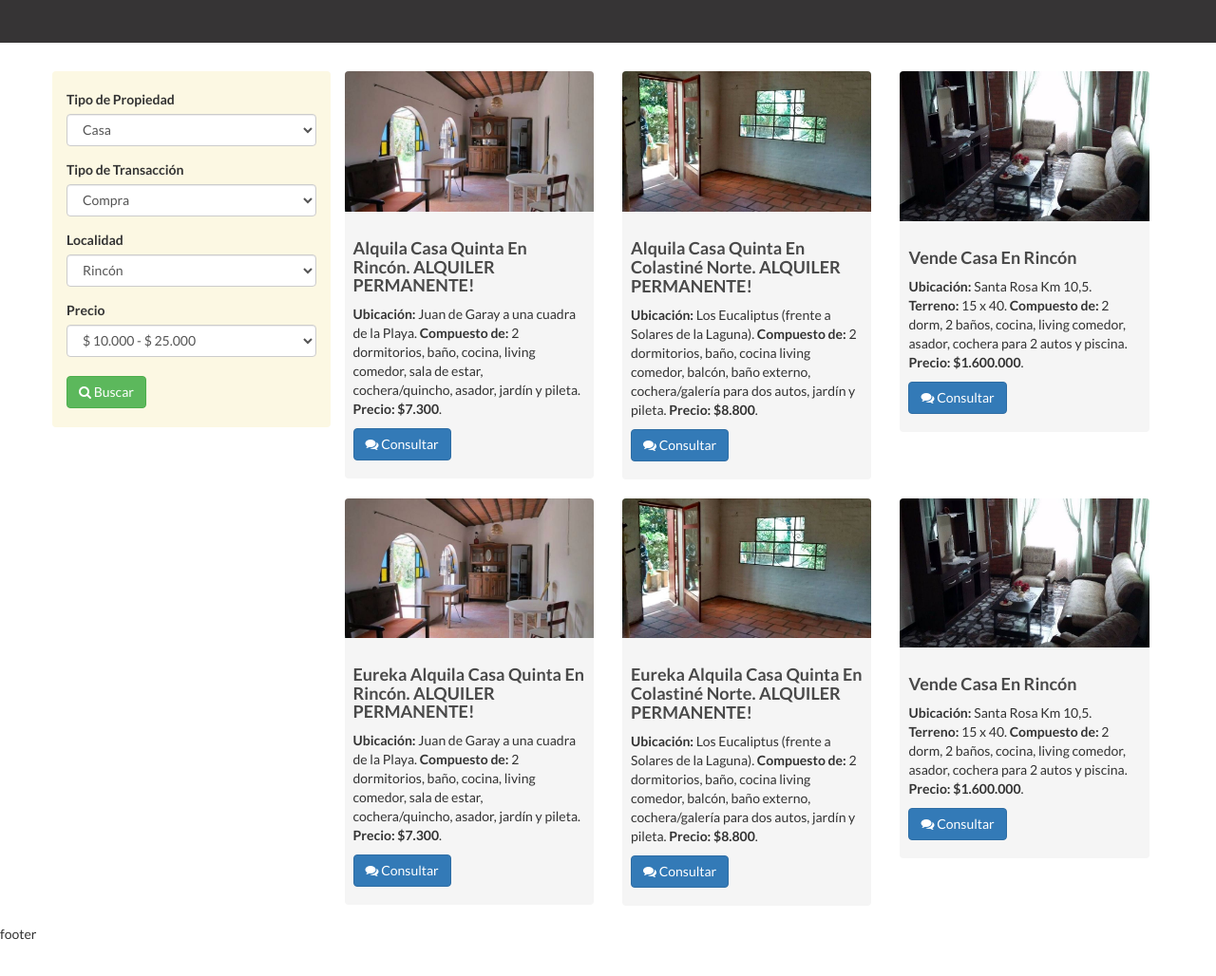
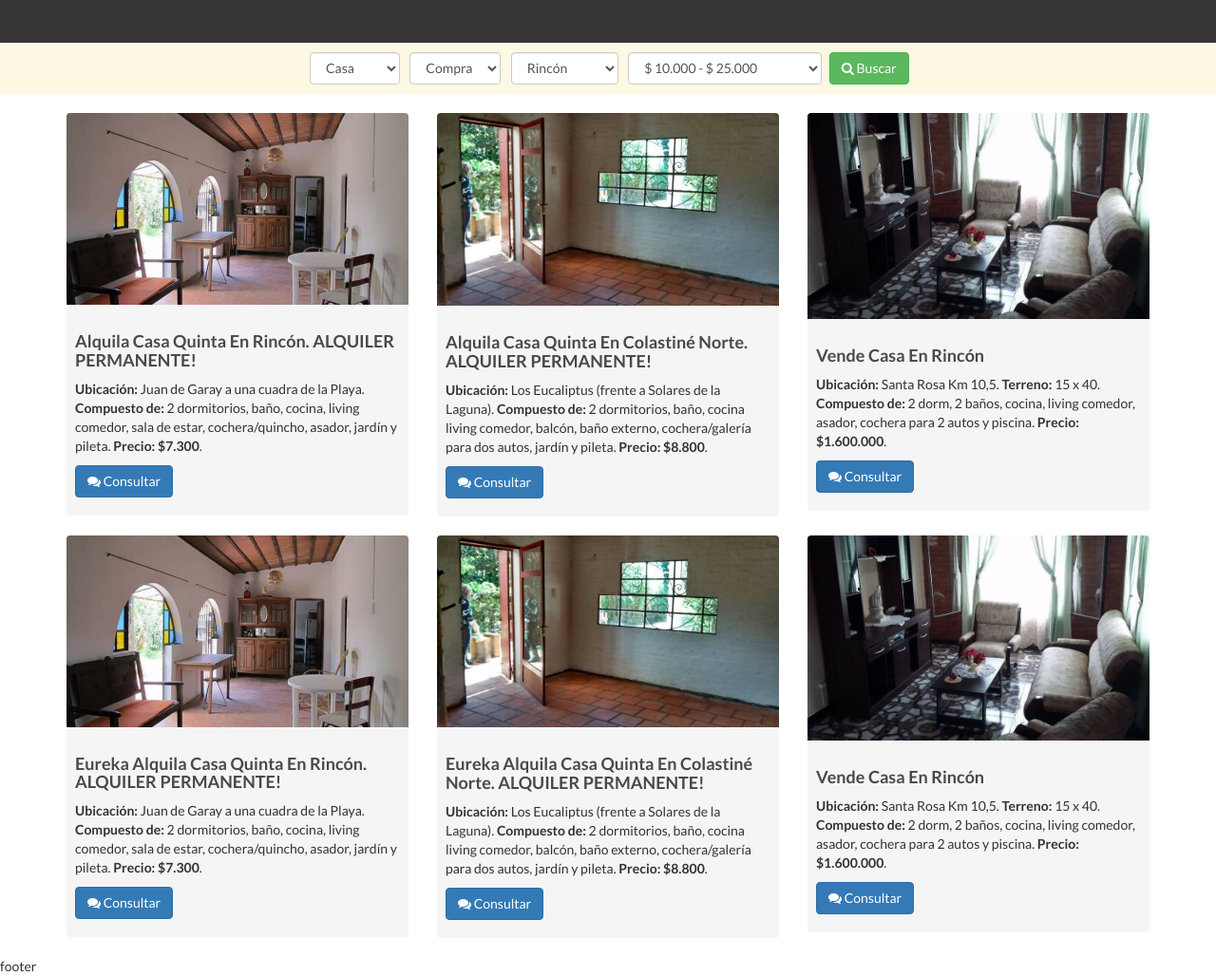
Before and after one commit to aledruetta/eureka2, a website: page src/index.html in a window 1280 px wide. Shown: the part 524-1552 px from the top of the page at 95% size. Before the commit the page ends 1518 px from the top, so only its background shows below. Drawn offline with nearby package versions, Linux system fonts and the light colour scheme.

Commit message:
search bar inline

```diff
--- a/src/css/main.css
+++ b/src/css/main.css
@@ -34,16 +34,15 @@ body {
   padding: 1rem 2rem;
 }
 
-.aside--left {
+.search-bar {
   background-color: #fcf8e3;
   margin-bottom: 2rem;
-  padding-top: 2rem;
-  padding-bottom: 2rem;
-  border-radius: 4px;
+  padding-top: 1rem;
+  padding-bottom: 1rem;
 }
 
-.form-search__btn--submit {
-  margin-top: 0.5rem;
+.search-bar__form .form-group {
+  margin-right: 0.5rem;
 }
 
 .anounce {
@@ -63,9 +62,6 @@ body {
 }
 
 @media screen AND (min-width: 768px) {
-  .jumbotron {
-    margin-bottom: 30px;
-  }
 }
 
 @media screen AND (min-width: 992px) {
--- a/src/index.html
+++ b/src/index.html
@@ -75,17 +75,16 @@
     </div>
 
 
-    <!-- Main content -->
+    <!-- Search Form -->
 
+    <div class="search-bar">
       <div class="container">
         <div class="row">
+          <div class="col-xs-12">
 
-        <!-- Search Form -->
-
-        <div class="col-sm-5 col-md-3 aside--left">
-          <form>
+            <form class="form-inline text-center search-bar__form" role="form">
               <div class="form-group">
-              <label for="sel-tipo-propiedad">Tipo de Propiedad</label>
+                <label for="sel-tipo-propiedad"></label>
                 <select class="form-control" id="sel-tipo-propiedad" name="tipo-propiedad">
                   <option value="casa">Casa</option>
                   <option value="terreno">Terreno</option>
@@ -93,7 +92,7 @@
                 </select>
               </div>
               <div class="form-group">
-              <label for="sel-tipo-transaccion">Tipo de Transacción</label>
+                <label for="sel-tipo-transaccion"></label>
                 <select class="form-control" id="sel-tipo-transaccion" name="tipo-transaccion">
                   <option value="compra">Compra</option>
                   <option value="venta">Venta</option>
@@ -101,7 +100,7 @@
                 </select>
               </div>
               <div class="form-group">
-              <label for="sel-localidad">Localidad</label>
+                <label for="sel-localidad"></label>
                 <select class="form-control" id="sel-localidad" name="localidad">
                   <option value="rincon">Rincón</option>
                   <option value="leyes">Leyes</option>
@@ -109,8 +108,8 @@
                 </select>
               </div>
               <div class="form-group">
-              <label for="sel-precio">Precio</label>
-              <select class="form-control" id="sel-precio" name="precio">
+                <label for="sel-valor"></label>
+                <select class="form-control" id="sel-valor" name="valor">
                   <option>$ 10.000 - $ 25.000</option>
                   <option>$ 25.001 - $ 50.000</option>
                   <option>$ 50.001 - $ 100.000</option>
@@ -124,17 +123,27 @@
                   <option>$ 4.000.001 - $ 5.000.000</option>
                 </select>
               </div>
-            <button type="submit" class="btn btn-success form-search__btn--submit"><i class="fa fa-search" aria-hidden="true"></i> Buscar</button>
+
+              <button type="submit" class="btn btn-success search-bar__btn--submit"><i class="fa fa-search" aria-hidden="true"></i> Buscar</button>
             </form>
+
+          </div>
+        </div>
+      </div>
     </div><!-- End Search Form -->
 
 
+    <!-- Main content -->
+
+    <div class="container">
+      <div class="row">
+
         <!-- Gallery -->
 
-        <div class="col-sm-7 col-md-9">
+        <div class="col-xs-12">
           <div class="row">
 
-            <div class="col-md-4">
+            <div class="col-sm-6 col-md-4">
               <div class="thumbnail anounce">
                 <img src="img/gallery/01-01.jpg" alt="..." class="anounce__img">
                 <div class="caption">
@@ -146,7 +155,7 @@
                 </div>
               </div>
             </div><!-- End thumbnail -->
-            <div class="col-md-4">
+            <div class="col-sm-6 col-md-4">
               <div class="thumbnail anounce">
                 <img src="img/gallery/02-01.jpg" alt="..." class="anounce__img">
                 <div class="caption">
@@ -158,7 +167,7 @@
                 </div>
               </div>
             </div><!-- End thumbnail -->
-            <div class="col-md-4">
+            <div class="col-sm-6 col-md-4">
               <div class="thumbnail anounce">
                 <img src="img/gallery/03-01.jpg" alt="..." class="anounce__img">
                 <div class="caption">
@@ -175,7 +184,7 @@
 
           <div class="row">
 
-            <div class="col-md-4">
+            <div class="col-sm-6 col-md-4">
               <div class="thumbnail anounce">
                 <img src="img/gallery/01-01.jpg" alt="..." class="anounce__img">
                 <div class="caption">
@@ -187,7 +196,7 @@
                 </div>
               </div>
             </div><!-- End thumbnail -->
-            <div class="col-md-4">
+            <div class="col-sm-6 col-md-4">
               <div class="thumbnail anounce">
                 <img src="img/gallery/02-01.jpg" alt="..." class="anounce__img">
                 <div class="caption">
@@ -199,7 +208,7 @@
                 </div>
               </div>
             </div><!-- End thumbnail -->
-            <div class="col-md-4">
+            <div class="col-sm-6 col-md-4">
               <div class="thumbnail anounce">
                 <img src="img/gallery/03-01.jpg" alt="..." class="anounce__img">
                 <div class="caption">
```
Lines whose indentation alone changed are shown as unchanged.
